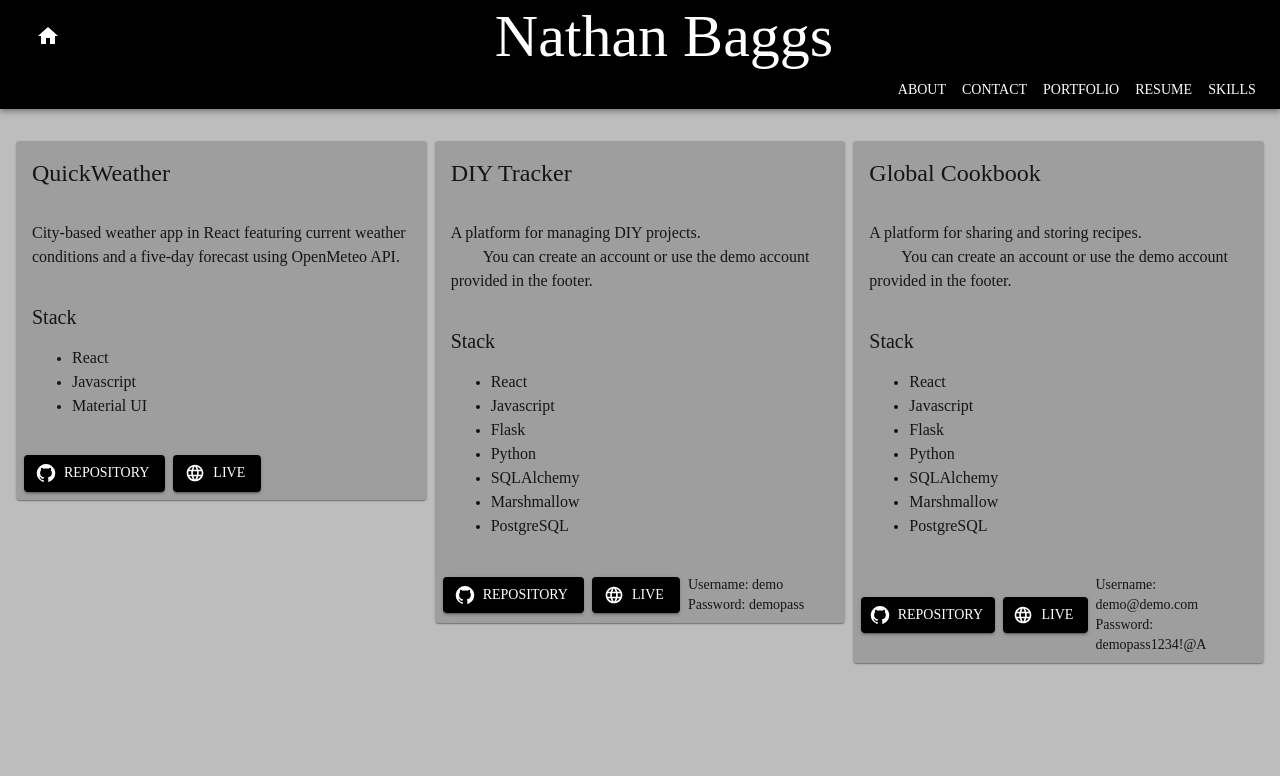
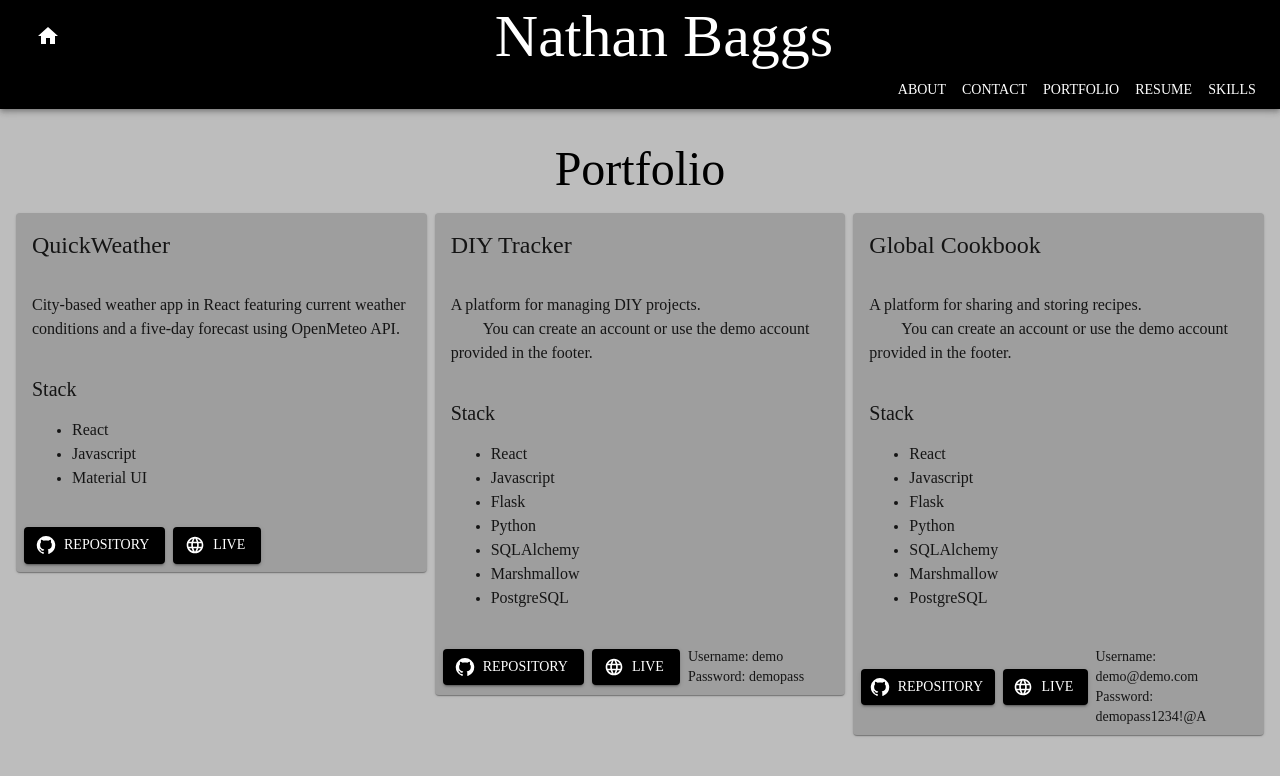
Before and after one commit to 6kbgdb7k85-stack/Portfolio, a React (Vite) app: page /projects in a window 1280 px wide. Shown: the top 776 px of the page. Built offline with nearby package versions, Linux system fonts and the light colour scheme; a web font is replaced by a local one.

Commit message:
projects page complete

```diff
--- a/src/components/Landing/Projects.jsx
+++ b/src/components/Landing/Projects.jsx
@@ -1,9 +1,11 @@
-import { Grid } from "@mui/material";
+import { Grid, Typography } from "@mui/material";
 import { PROJECTS } from "../../common/constants";
 import ProjectCard from "./ProjectCard";
 
 export default function Projects() {
   return (
+    <>
+      <Typography variant="h3" sx={{textAlign:"center", mb:"1rem"}}>Portfolio</Typography>
       <Grid container spacing={1}>
         {PROJECTS.map((project) => (
           <Grid key={`${project.name}-card`} size={4}>
@@ -11,5 +13,6 @@ export default function Projects() {
           </Grid>
         ))}
       </Grid>
+    </>
   );
 }
```
Lines whose indentation alone changed are shown as unchanged.
